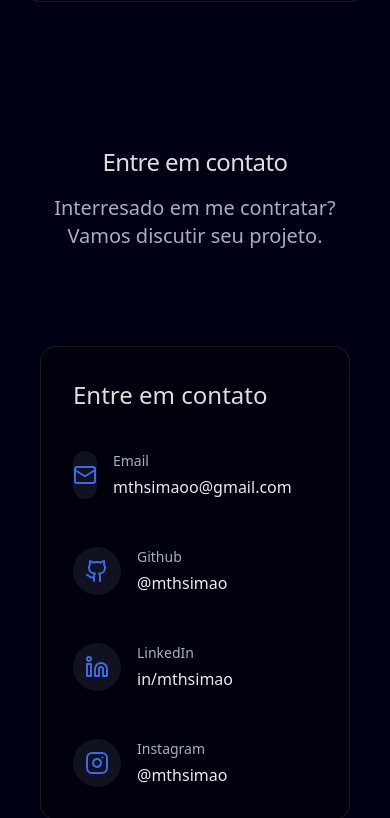
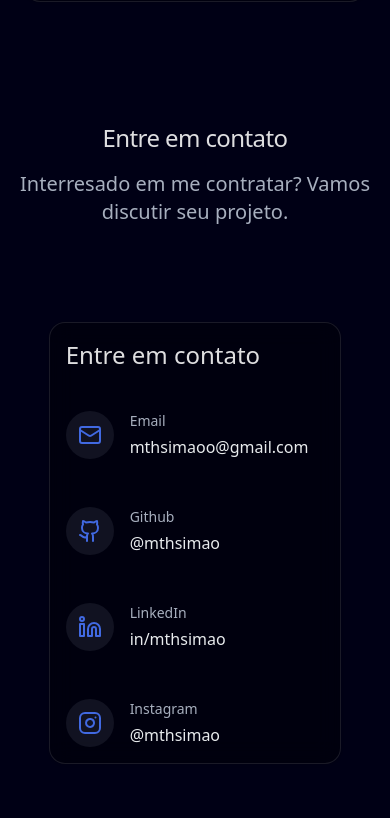
Before and after one commit to mthsimao/portfolio, a React (Vite) app: page / in a window 390 px wide. Shown: the part 5749-6567 px from the top of the page. Built offline with nearby package versions, Linux system fonts and the light colour scheme.

Commit message:
Update Contact.jsx

```diff
--- a/src/components/Contact.jsx
+++ b/src/components/Contact.jsx
@@ -6,7 +6,7 @@ import { Instagram } from "lucide-react";
 function Contact() {
   return (
     <section id="contact">
-      <div className="bg-b2 p-10 ">
+      <div className="bg-b2 p-4 md:p-10 ">
         <div className="flex flex-col justify-center items-center gap-8">
 
           <div className="mb-16 text-center max-w-2xl mx-auto">
@@ -14,10 +14,10 @@ function Contact() {
             <p className="text-p1 text-xl">Interresado em me contratar? Vamos discutir seu projeto.</p>
           </div>
 
-          <div className="bg-black/30 backdrop-blur-md border border-white/10 rounded-2xl shadow-sm p-8 h-full">
+          <div className="bg-black/30 backdrop-blur-md border border-white/10 rounded-2xl shadow-sm p-4 h-full">
 
             <h3 className="text-2xl mb-10 font-medium">Entre em contato</h3>
-            <div className="grid grid-cols-1 md:grid-cols-2 gap-8 space-x-15 space-y-4">
+            <div className="grid grid-cols-1 md:grid-cols-2 gap-8 space-x-4 space-y-4 x5:space-x-15">
 
               <div className="flex items-center">
                 <div className="w-12 h-12 flex items-center justify-center rounded-full bg-p1/10 text-4th mr-4">
```
